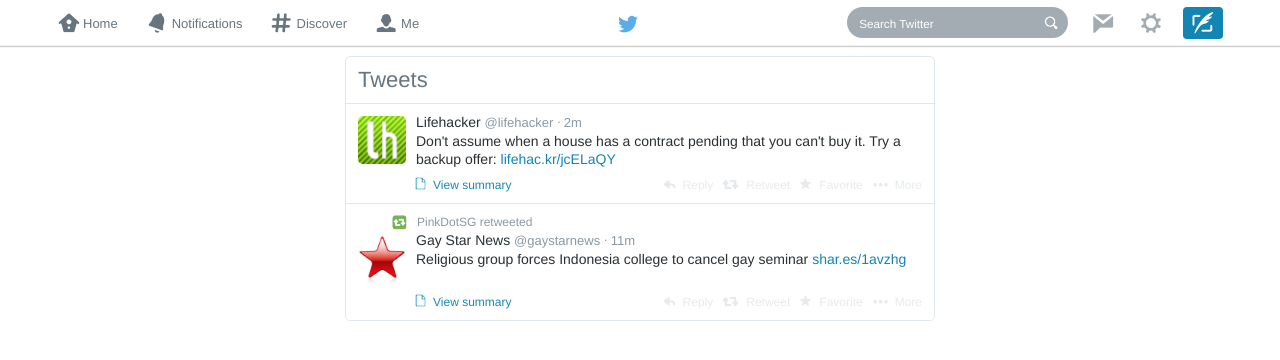
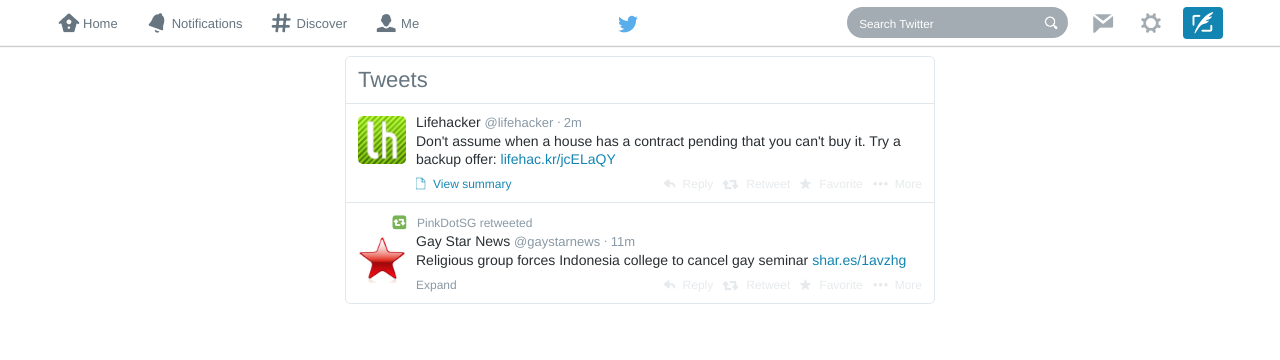
Before and after one commit to ch2ch3/twitter-front-end, a plain HTML site: page index.html in a window 1280 px wide. Drawn offline with Linux system fonts and the light colour scheme.

Commit message:
Retweet indicator and 'expand'

```diff
--- a/css/styles.css
+++ b/css/styles.css
@@ -217,7 +217,7 @@ h1 {
 
 .tweet-unit {
 	color: #292F33;
-	padding: 9px;
+	padding: 9px 9px 1px;
 	border-top: 1px solid #E1E8ED;
 }
 
@@ -254,26 +254,33 @@ h1 {
 .tweet-actions {
 	height: 26px;
 	font-size: 12px;
-	line-height: 34px;
+	line-height: 18px;
 	float: right;
-	width: 100%;
-	padding: 0 3px;
+	width: 506px;
+	padding: 7px 3px 0 0;
 }
 
-.tweet-actions div:not(.summary) {
+.tweet-actions div:not(.summary):not(.expand) {
 	background-repeat: no-repeat;
 	float: right;
 	color: #8999A5;
 }
 
+.summary, .expand {
+	float: left;
+}
+
 .summary {
-	padding-left: 81px;
-	float: left;
+	padding-left: 17px;
 	color: #1988B4;
 	background-image: url(../img/summary.png);
 	background-repeat: no-repeat;
-	background-position: 42% 45%;
+	background-position: -3% 45%;
 	background-size: 13px;
+}
+
+.expand {
+	color: #8999A5;
 }
 
 .more {
@@ -310,17 +317,9 @@ h1 {
 	float: right;
 	width: 270px;
 	position: relative;
-	bottom: 24px;
+	bottom: 30px;
 	left: 2px;
 }
-
-
-
-
-
-
-
-
 
 
 
@@ -328,7 +327,7 @@ h1 {
 	font-size: 12px;
 	line-height: 18px;
 	color: #8999A5;
-	padding-left: 62px;
+	padding: 2px 0 0 62px;
 	background-image: url(../img/retweeted.png);
 	background-repeat: no-repeat;
 	background-size: 17px;
--- a/index.html
+++ b/index.html
@@ -47,7 +47,7 @@
 				<span class="name">Gay Star News</span> <span class="source">@gaystarnews ᐧ 11m</span>
 				<p>Religious group forces Indonesia college to cancel gay seminar <a href="http://t.co/SlNsAFX9zY">shar.es/1avzhg</a></p>
 				<section class="tweet-actions">
-					<div class="summary">View summary</div>
+					<div class="expand">Expand</div>
 					<div class="more">More</div>
 					<div class="favorite">Favorite</div>
 					<div class="retweet">Retweet</div>
--- a/js/interface.js
+++ b/js/interface.js
@@ -2,8 +2,10 @@ $('document').ready(function(){
 
 	$('.tweet-unit').hover(function(){
 		$(this).find('.opacity').hide();
+		$(this).find('.expand').css('color', '#1988B4')
 	}, function(){
 		$(this).find('.opacity').show();
+		$(this).find('.expand').css('color', '#8999A5')
 	});
 
 });
```
